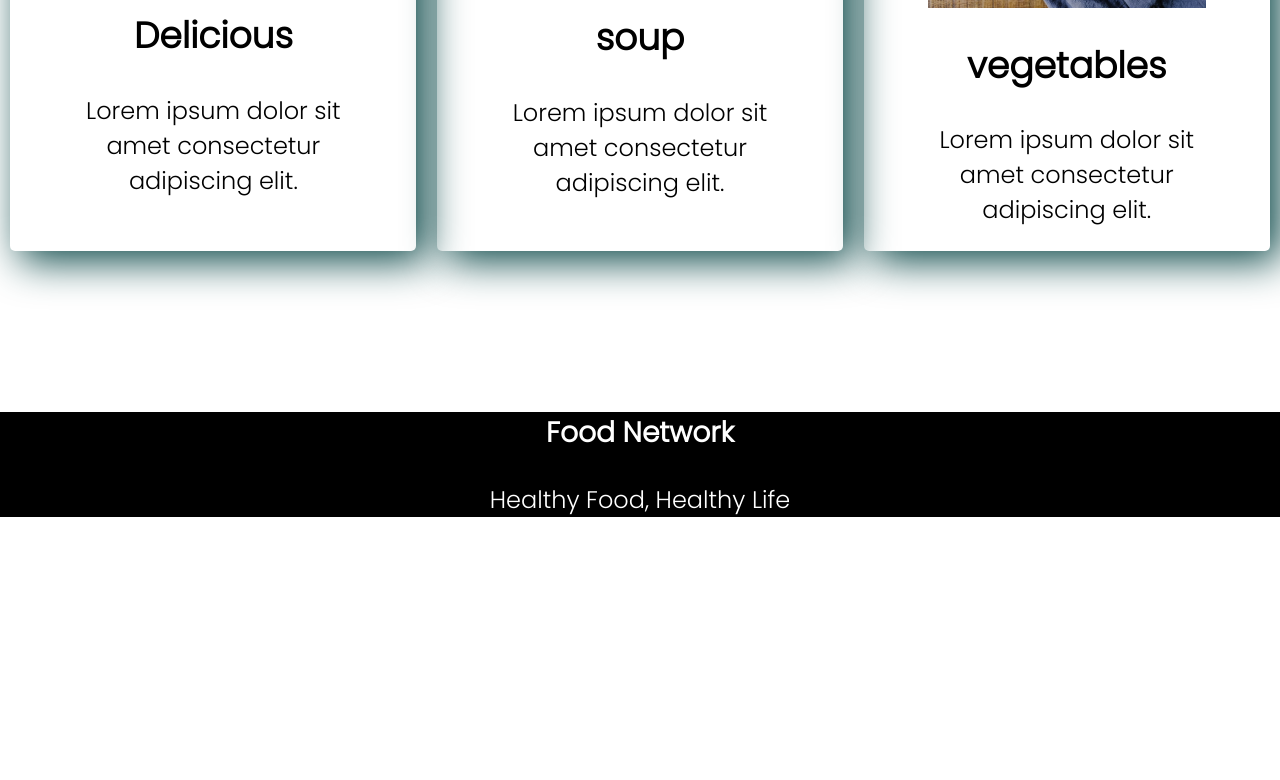
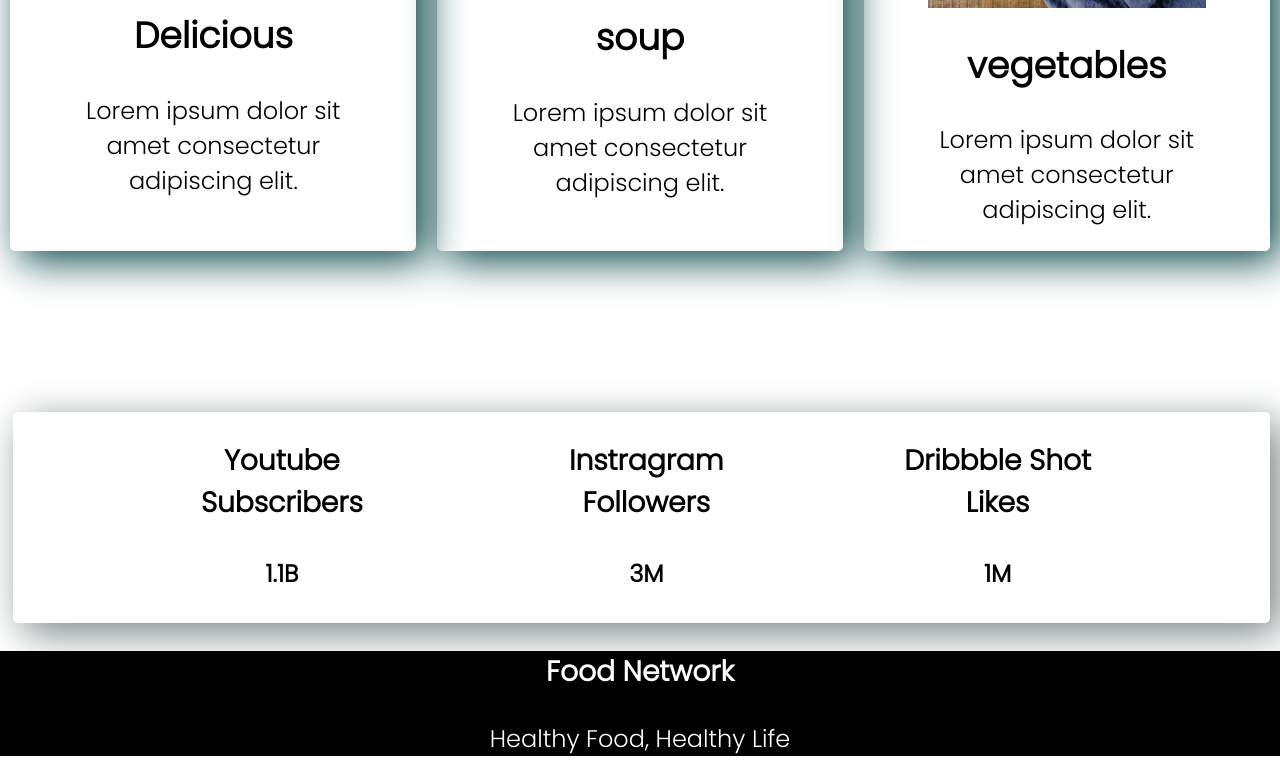
Before and after one commit to Omarfaruk748251/5th-Assientment, a plain HTML site: page index.html in a window 1280 px wide. Shown: the part 1653-2433 px from the top of the page. Before the commit the page ends 2194 px from the top, so only its background shows below. Drawn offline with Linux system fonts and the light colour scheme.

Commit message:
padding-add

```diff
--- a/index.html
+++ b/index.html
@@ -81,9 +81,32 @@
                 Lorem ipsum dolor sit amet consectetur adipiscing elit.
         </div>
     </section>
-    <div>
-
-    </div>
+    <section class="box-two">
+        <div class="padding-add">
+            <h3>
+                Youtube Subscribers
+            </h3>
+            <h4>
+                1.1B
+            </h4>
+        </div>
+        <div class="padding-add">
+            <h3>
+                Instragram Followers
+            </h3>
+            <h4>
+                3M
+            </h4>
+        </div>
+        <div class="padding-add">
+            <h3>
+                Dribbble Shot Likes
+            </h3>
+            <h4>
+                1M
+            </h4>
+        </div>
+    </section>
     <div class="finising">
         <h3>
             Food Network
--- a/style.css
+++ b/style.css
@@ -51,6 +51,23 @@ body{
         margin: auto;
         display: block;
     }
+    .box-two{
+        display: flex;
+        width: 83.2%;
+        margin-left: 90%;
+        margin-right: 90%;
+        padding-left: 5% ;
+        padding-right: 10%;
+        border-radius: 5px;
+        box-shadow:10px 10px 40px rgb(120, 130, 130);
+        text-align: center;
+        margin: 1%;
+    }
+    .padding-add{
+
+        padding-left: 6.5% ;
+        padding-right: 2%;
+    }
     .finising{
         background-color: black;
         color: white;
```
